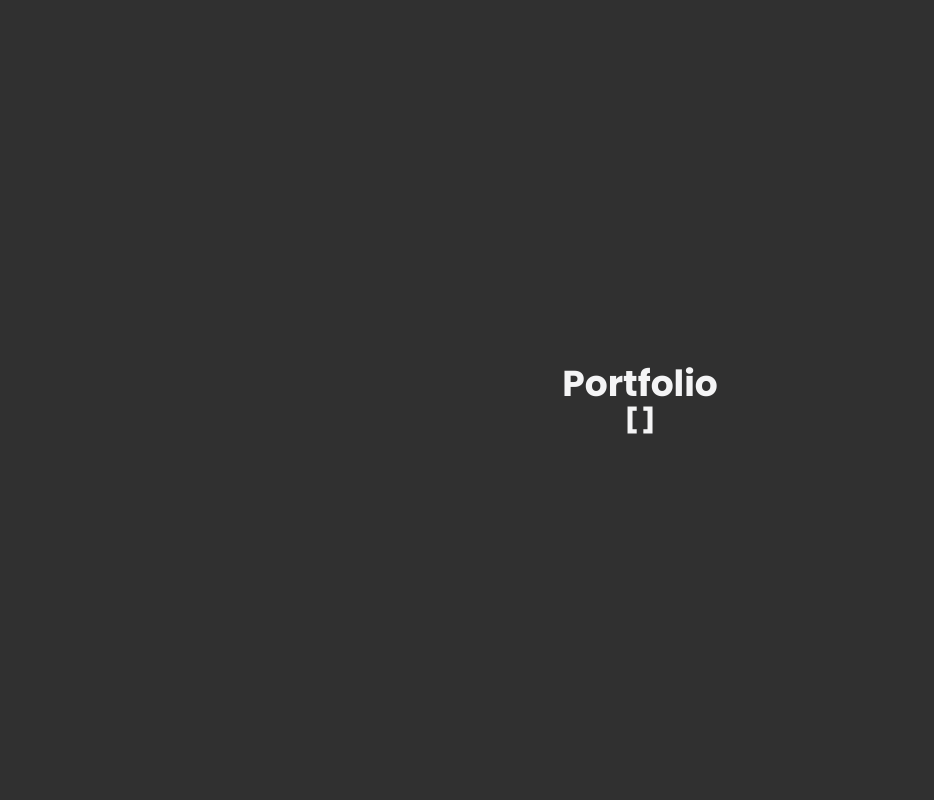
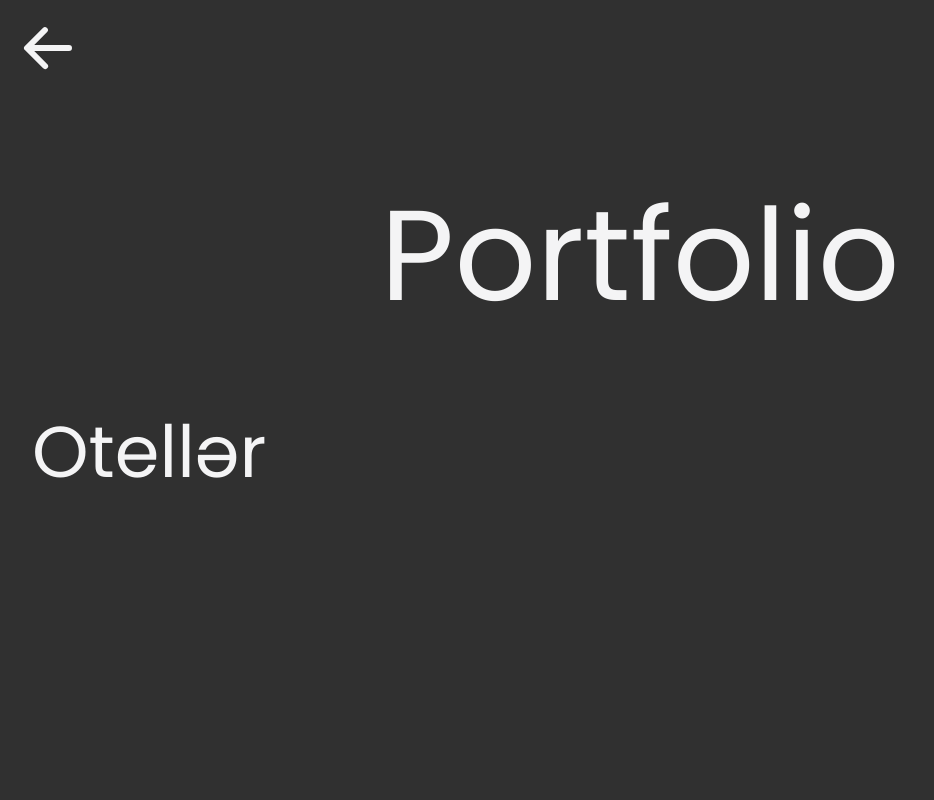
Before and after one commit to rasulali/alioglu, a Next.js app: page /portfolio in a window 1280 px wide. Shown: the top 800 px of the page, without its empty margins (0-934 px from the left). Built offline with nearby package versions, Linux system fonts and the light colour scheme.

Commit message:
portfolio links

```diff
--- a/src/app/layout.tsx
+++ b/src/app/layout.tsx
@@ -1,8 +1,6 @@
 import type { Metadata } from "next";
 import "./globals.css";
 import { Poppins } from 'next/font/google'
-import dynamic from 'next/dynamic'
-import Loading from "./loading";
 
 const poppins = Poppins({
   subsets: ['latin'],
@@ -10,19 +8,6 @@ const poppins = Poppins({
   weight: ['100', '200', '300', '400', '500', '600', '700', '800', '900'],
   variable: '--font-poppins',
 })
-
-const Home = dynamic(
-  async () => {
-    return await Promise.all([
-      import("@/app/page"),
-      new Promise(resolve => setTimeout(resolve, 2500))
-    ])
-      .then(([moduleExports]) => moduleExports);
-  },
-  {
-    loading: () => <Loading />
-  }
-)
 
 export const metadata: Metadata = {
   title: "Alioglu - Tikinti və Dizayn",
--- a/src/app/page.tsx
+++ b/src/app/page.tsx
@@ -70,6 +70,8 @@ const Home = () => {
     setScrollY(latest)
   })
 
+  const externalVideoUrl = 'https://github.com/rasulali/alioglu/assets/82474455/45ee81de-ba20-4948-8d37-c7a2598305f8'
+
   return (
     <main>
       <Contact />
@@ -82,7 +84,7 @@ const Home = () => {
           autoPlay muted playsInline loop preload="auto"
           className="w-full h-full object-cover"
         >
-          <source src='https://github.com/rasulali/alioglu/assets/82474455/45ee81de-ba20-4948-8d37-c7a2598305f8'
+          <source src='/background.mp4'
             type="video/mp4" />
         </video>
       </section>
@@ -131,15 +133,29 @@ const Home = () => {
         </motion.div>
 
         {/* Cards Section */}
-        <div className="max-w-[calc((832px+96px)*3+128px)] mx-auto flex flex-col lg:flex-row lg:flex-wrap
+        <div className="max-w-[calc((832px+96px)*3+128px)] lg:py-8 mx-auto flex flex-col lg:flex-row lg:flex-wrap
         items-center justify-center gap-y-8 sm:gap-y-12 lg:gap-x-10 xl:gap-x-16 lg:gap-y-24"
         >
-          <Card delay={0} tag="Hotel" src="/placeholder.png" />
-          <Card delay={0.05} tag="Restoran" src="/placeholder.png" />
-          <Card delay={0.1} tag="İaişə Obyektləri" src="/placeholder.png" />
-          <Card delay={0.15} tag="İnteryer" src="/placeholder.png" />
-          <Card delay={0.2} tag="Eksteryer" src="/placeholder.png" />
-          <Card delay={0.25} tag="Təmir/Tikinti" src="/placeholder.png" />
+          <Link href="/portfolio#Hotel">
+            <Card delay={0} tag="Otel" src="/placeholder.png" />
+          </Link>
+
+          <Link href="/portfolio#Restaurants">
+            <Card delay={0.05} tag="Restoran" src="/placeholder.png" />
+          </Link>
+
+          <Link href="/portfolio#Objects">
+            <Card delay={0.1} tag="İaişə Obyektləri" src="/placeholder.png" />
+          </Link>
+          <Link href="/portfolio#Interior">
+            <Card delay={0.15} tag="İnteryer" src="/placeholder.png" />
+          </Link>
+          <Link href="/portfolio#Exterior">
+            <Card delay={0.2} tag="Eksteryer" src="/placeholder.png" />
+          </Link>
+          <Link href="/portfolio#Construction">
+            <Card delay={0.25} tag="Təmir/Tikinti" src="/placeholder.png" />
+          </Link>
         </div>
 
       </section>
@@ -151,7 +167,7 @@ const Home = () => {
         {/* Xəyalları Dizayn, Gələcəyi İnşa edirik! */}
         <div className="font-poppins h-screen">
           <span className="pointer-events-none">
-            <Heading text="Biz Kimik?" />
+            <Heading direction="x" variant="h1" text="Biz Kimik?" />
           </span>
         </div>
         {/* Location */}
--- a/src/app/portfolio/page.tsx
+++ b/src/app/portfolio/page.tsx
@@ -1,12 +1,67 @@
-
+'use client'
+import Heading from "@/components/heading";
 import Link from "next/link";
+import { ArrowLeftIcon } from '@heroicons/react/16/solid'
 
 const portfolio = () => {
   return (
-    <div className="flex flex-col items-center justify-center bg-grayA h-screen">
-      <h1 className="text-4xl text-zinc-100 font-poppins font-bold">Portfolio</h1>
-      <Link href="/" className="text-zinc-100 text-2xl font-poppins font-black">[ ]</Link>
-    </div>
+    <main className="relative bg-grayA">
+      {/* nav */}
+      <div className="w-full lg:h-24 sm:h-16 h-12 flex items-center fixed bg-grayA z-50 top-0 left-0">
+        <Link href="/" scroll={false}
+          className="w-fit block lg:ml-4 sm:ml-2 ml-1"
+        >
+          <ArrowLeftIcon className="lg:w-16 sm:w-10 w-8 text-zinc-100
+          lg:hover:text-neutral-500 transition-colors duration-500"
+          />
+        </Link>
+      </div>
+      {/* nav */}
+      <section className="w-full lg:mt-24 sm:mt-16 mt-12 min-h-screen lg:p-8 p-4">
+        <div className="w-full lg:mt-16 sm:mt-8 mt-4 relative">
+          <span className="w-full flex justify-center">
+            <Heading direction="y" variant="h1" text="Portfolio" />
+          </span>
+
+          <div id="Hotel"
+            className="min-h-screen lg:pt-24 sm:pt-16 pt-12"
+          >
+            <Heading direction="x" variant="h2" text="Otellər" />
+          </div>
+
+          <div id="Restaurants"
+            className="min-h-screen lg:pt-24 sm:pt-16 pt-12"
+          >
+            <Heading direction="x" variant="h2" text="Restoranlar" />
+          </div>
+
+          <div id="Objects"
+            className="min-h-screen lg:pt-24 sm:pt-16 pt-12"
+          >
+            <Heading direction="x" variant="h2" text="İaişə Obyektləri" />
+          </div>
+
+          <div id="Interior"
+            className="min-h-screen lg:pt-24 sm:pt-16 pt-12"
+          >
+            <Heading direction="x" variant="h2" text="İnteryer" />
+          </div>
+
+          <div id="Exterior"
+            className="min-h-screen lg:pt-24 sm:pt-16 pt-12"
+          >
+            <Heading direction="x" variant="h2" text="Eksteryer" />
+          </div>
+
+          <div id="Construction"
+            className="min-h-screen lg:pt-24 sm:pt-16 pt-12"
+          >
+            <Heading direction="x" variant="h2" text="Təmir/Tikinti" />
+          </div>
+
+        </div>
+      </section>
+    </main>
   )
 }
 export default portfolio;
--- a/src/app/services/page.tsx
+++ b/src/app/services/page.tsx
@@ -2,10 +2,10 @@ import Link from "next/link";
 
 const services = () => {
   return (
-    <div className="flex flex-col items-center justify-center bg-grayA h-screen">
-      <h1 className="text-4xl text-zinc-100 font-poppins font-bold">Xidmətlətimiz</h1>
-      <Link href="/" className="text-zinc-100 text-2xl font-poppins font-black">[ ]</Link>
-    </div>
+    <main>
+      <section className="w-full min-h-screen bg-grayA">
+      </section>
+    </main>
   )
 }
 export default services;
--- a/src/components/card.tsx
+++ b/src/components/card.tsx
@@ -30,7 +30,7 @@ const Card: React.FC<CardProps> = ({ delay, tag, src }) => {
       initial="hidden"
       whileHover={{ scale: 1.03 }}
       className="bg-gray-100 relative lg:rounded-xl sm:rounded-lg rounded-md aspect-[4/3]
-      w-[90%] max-w-[832px] lg:w-[832px] lg:h-[624px]"
+      w-[90vw] max-w-[832px] lg:w-[832px] lg:h-[624px]"
       animate={cardControls}>
       <Image
         src={src} alt="Lahiyə Fotosu" width={0} height={0} />
--- a/src/components/heading.tsx
+++ b/src/components/heading.tsx
@@ -2,14 +2,20 @@ import { motion, useAnimation, useInView } from 'framer-motion'
 import { useRef, useEffect } from "react"
 interface HeadingProps {
   text: string
+  direction: string
+  variant: string
 }
-const Heading: React.FC<HeadingProps> = ({ text }) => {
+const Heading: React.FC<HeadingProps> = ({ text, direction, variant }) => {
   const textRef = useRef(null)
   const textInView = useInView(textRef, { once: true })
 
-  const textVariants = {
+  const textVariantsX = {
     hidden: { opacity: 0, x: -50 },
     visible: { opacity: 1, x: 0, transition: { duration: 0.5, } },
+  }
+  const textVariantsY = {
+    hidden: { opacity: 0, y: -50 },
+    visible: { opacity: 1, y: 0, transition: { duration: 0.5, } },
   }
 
   const textControls = useAnimation()
@@ -22,14 +28,23 @@ const Heading: React.FC<HeadingProps> = ({ text }) => {
   return (
     <motion.div
       ref={textRef}
-      variants={textVariants}
+      variants={
+        direction == 'x' ? textVariantsX : textVariantsY
+      }
       initial="hidden"
       animate={textControls}
       className="flex items-center justify-center relative w-fit">
-      <h1
-        className="lg:text-9xl sm:text-5xl text-4xl font-poppins text-zinc-100">
-        {text}
-      </h1>
+      {variant === 'h1' ?
+        <h1
+          className="lg:text-9xl sm:text-5xl text-4xl font-poppins text-zinc-100">
+          {text}
+        </h1>
+        :
+        <h2
+          className="lg:text-7xl sm:text-3xl text-2xl font-poppins text-zinc-100">
+          {text}
+        </h2>
+      }
     </motion.div>
   )
 }
```
